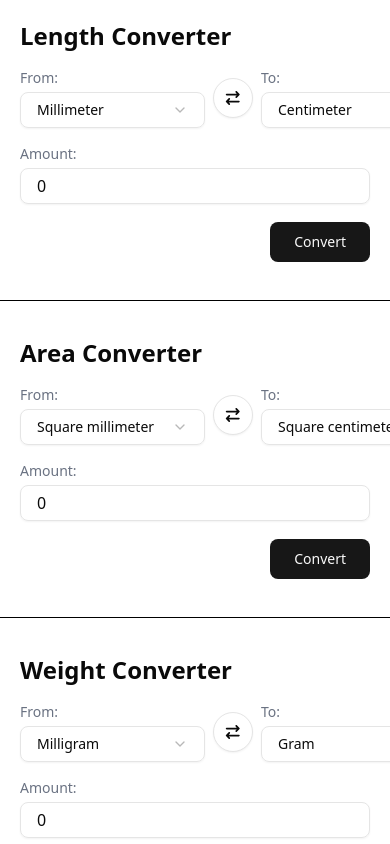
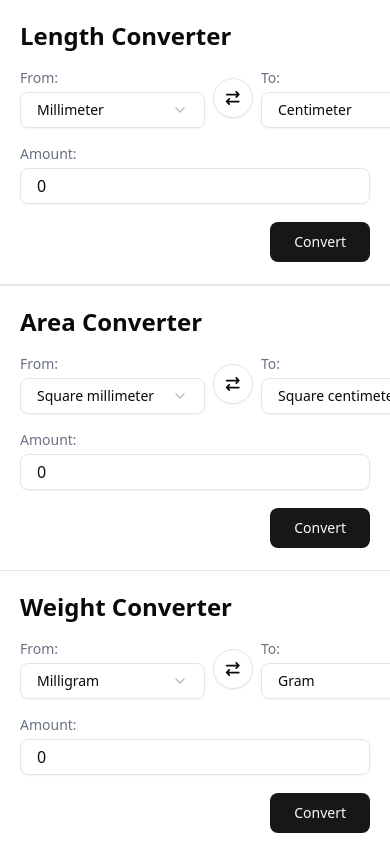
Before and after one commit to dominikw123/portfolio.unit-converter-app, a React (Vite) app: page / in a window 390 px wide. Shown: the top 844 px of the page. Built offline with nearby package versions, Linux system fonts and the light colour scheme.

Commit message:
style: changed spacing on mobile devices

```diff
--- a/src/App.tsx
+++ b/src/App.tsx
@@ -9,7 +9,7 @@ import { Separator } from "@/components/ui/separator";
 
 export default function App() {
   return (
-    <main className="p-0 flex flex-col gap-4 items-center w-full min-h-screen overflow-x-hidden sm:justify-center sm:p-10">
+    <main className="p-0 flex flex-col gap-0 sm:gap-4 items-center w-full min-h-screen overflow-x-hidden sm:justify-center sm:p-10">
       <LengthConverter />
       <Separator />
       <AreaConverter />
--- a/src/components/ui/separator.tsx
+++ b/src/components/ui/separator.tsx
@@ -15,7 +15,7 @@ function Separator({
       decorative={decorative}
       orientation={orientation}
       className={cn(
-        "bg-black dark:bg-border shrink-0 data-[orientation=horizontal]:h-px data-[orientation=horizontal]:w-full data-[orientation=vertical]:h-full data-[orientation=vertical]:w-px py-[0.5px] sm:hidden",
+        "bg-border shrink-0 data-[orientation=horizontal]:h-px data-[orientation=horizontal]:w-full data-[orientation=vertical]:h-full data-[orientation=vertical]:w-px py-[0.75px] sm:hidden",
         className
       )}
       {...props}
```
